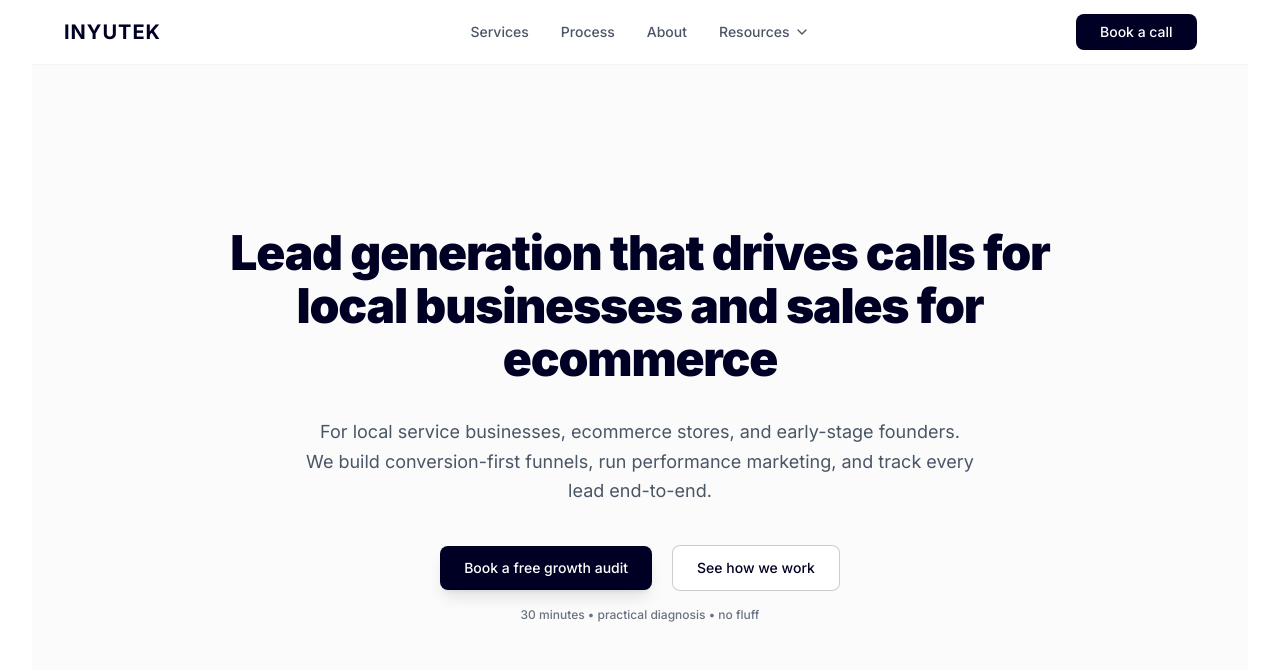
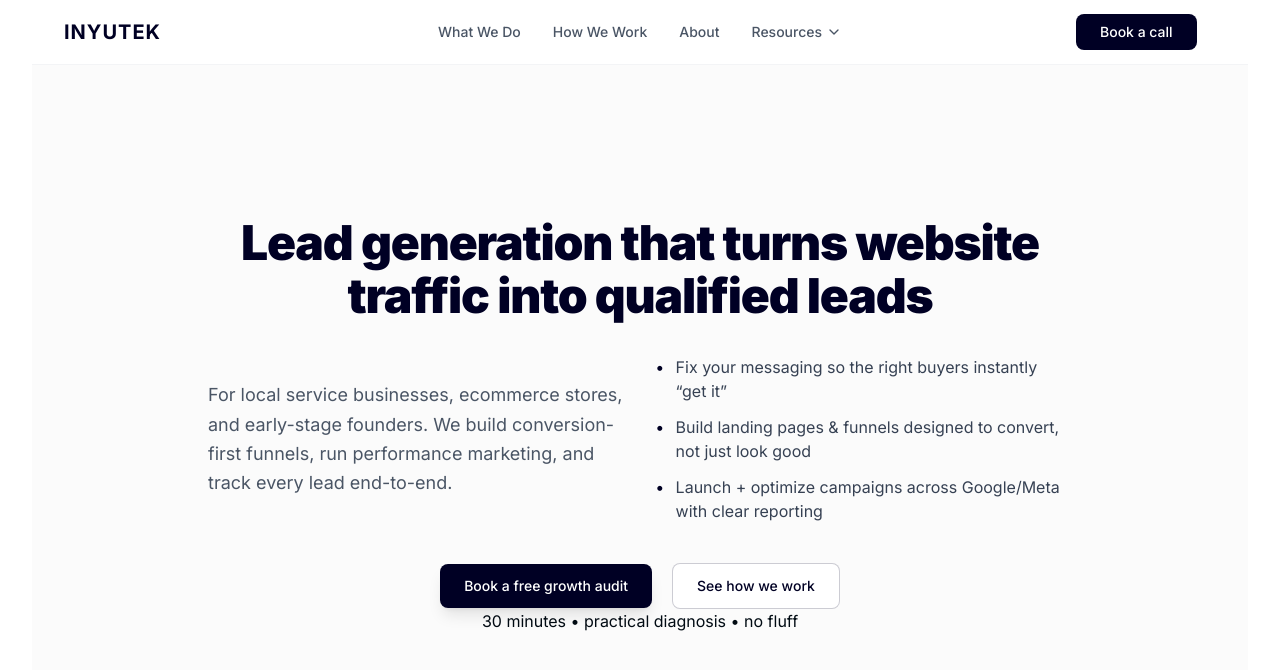
Before and after one commit to inyutek/New_Inyutek, a Next.js app: page / in a window 1280 px wide. Shown: the top 670 px of the page. Built offline with nearby package versions, Linux system fonts and the light colour scheme.

Commit message:
content 2

```diff
--- a/components/navbar.tsx
+++ b/components/navbar.tsx
@@ -101,13 +101,13 @@ export function Navbar() {
                         href="/what-we-do"
                         className={`transition-colors ${pathname === "/what-we-do" ? "text-[#010B13] font-bold" : "hover:text-[#000024]"}`}
                     >
-                        Services
+                        What We Do
                     </Link>
                     <Link
                         href="/how-we-work"
                         className={`transition-colors ${pathname === "/how-we-work" ? "text-[#010B13] font-bold" : "hover:text-[#000024]"}`}
                     >
-                        Process
+                        How We Work
                     </Link>
                     <Link
                         href="/about"
@@ -247,10 +247,10 @@ export function Navbar() {
                             </Link>
                         )}
                         <Link href="/what-we-do" className="text-base font-medium text-gray-700 py-2 border-b border-gray-50" onClick={() => setIsMobileMenuOpen(false)}>
-                            Services
+                            What We Do
                         </Link>
                         <Link href="/how-we-work" className="text-base font-medium text-gray-700 py-2 border-b border-gray-50" onClick={() => setIsMobileMenuOpen(false)}>
-                            Process
+                            How We Work
                         </Link>
                         <Link href="/about" className="text-base font-medium text-gray-700 py-2 border-b border-gray-50" onClick={() => setIsMobileMenuOpen(false)}>
                             About
--- a/components/sections/Hero.tsx
+++ b/components/sections/Hero.tsx
@@ -105,16 +105,16 @@ export function Hero() {
                         style={{ opacity: textOpacity, scale: textScale, y: textY }}
                     >
                         <h1 className="text-3xl sm:text-4xl lg:text-5xl font-black tracking-tight text-[#000024] leading-[1.1] mb-8 mx-auto">
-                            Lead generation that drives calls for local businesses and sales for ecommerce
+                            Lead generation that turns website traffic into qualified leads
                         </h1>
 
-                        <div className="max-w-4xl mx-auto mb-10 text-center">
-                            <p className="text-base md:text-lg font-normal text-gray-600 leading-relaxed max-w-2xl mx-auto">
+                        <div className="max-w-6xl mx-auto mb-10 grid grid-cols-1 lg:grid-cols-2 gap-8 items-center text-left">
+                            <p className="text-base md:text-lg font-normal text-gray-600 leading-relaxed">
                                 For local service businesses, ecommerce stores, and early-stage founders. We build
                                 conversion-first funnels, run performance marketing, and track every lead end-to-end.
                             </p>
 
-                            {/* <ul className="space-y-3">
+                            <ul className="space-y-3 text-left">
                                 {[
                                     "Fix your messaging so the right buyers instantly “get it”",
                                     "Build landing pages & funnels designed to convert, not just look good",
@@ -125,7 +125,7 @@ export function Hero() {
                                         {item}
                                     </li>
                                 ))}
-                            </ul> */}
+                            </ul>
                         </div>
                         <div className="flex flex-col sm:flex-row items-center justify-center gap-5 w-full sm:w-auto">
                             {/* Book Call Button with Dropdown */}
@@ -189,9 +189,7 @@ export function Hero() {
                                 See how we work
                             </Link>
                         </div>
-                        <p className="mt-4 text-xs text-gray-500 font-medium">
-                            30 minutes • practical diagnosis • no fluff
-                        </p>
+                        30 minutes • practical diagnosis • no fluff
                     </motion.div>
                 </ScrollReveal>
 
```
